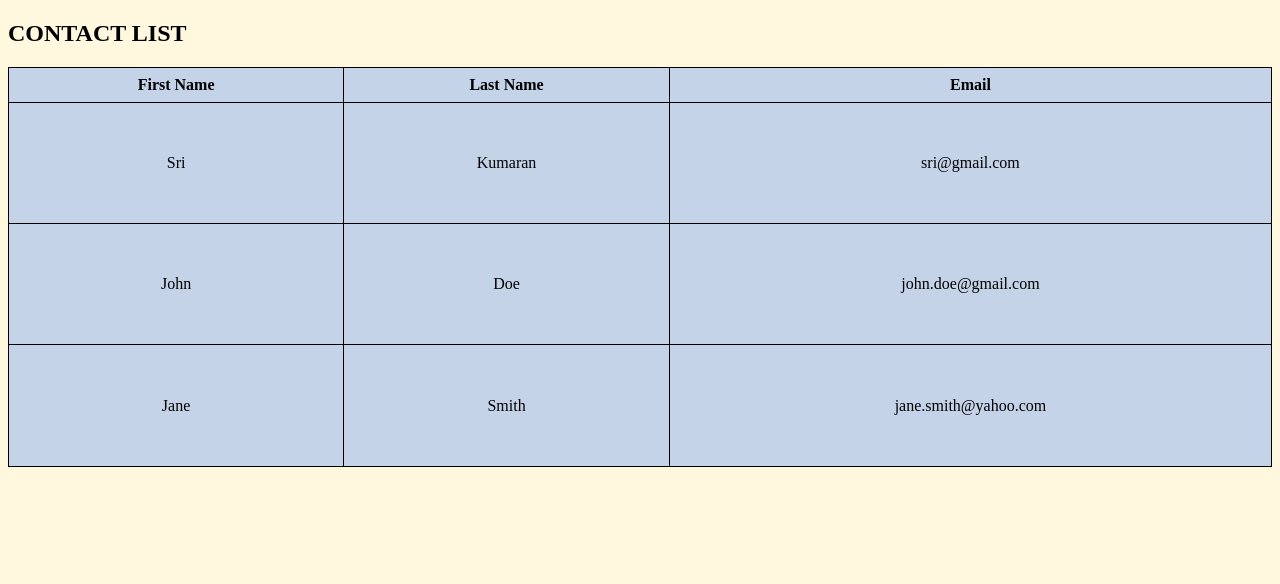
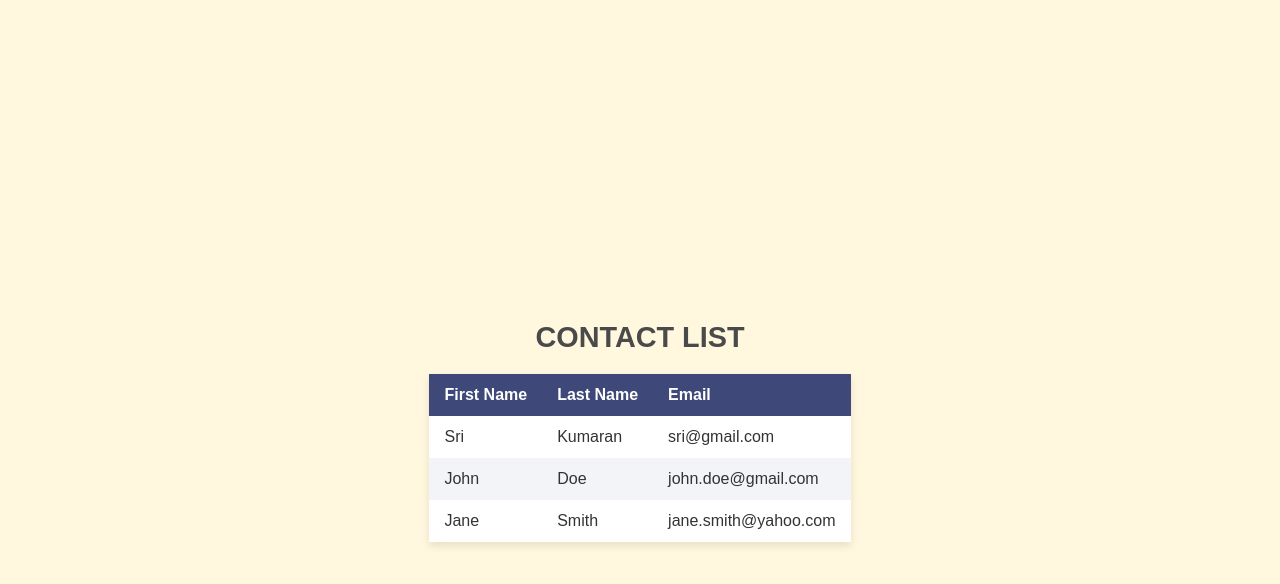
Before and after one commit to DharsiniBalakumaar/display-table, a plain HTML site: page index.html in a window 1280 px wide. Drawn offline with Linux system fonts and the light colour scheme.

Commit message:
Update index.html

```diff
--- a/index.html
+++ b/index.html
@@ -5,60 +5,96 @@
     <meta name="viewport" content="width=device-width, initial-scale=1.0">
     <title>Creating tables dynamically</title>
     <style>
-        #contact-table-container.box{
-            margin-top: auto;
-            margin-bottom: auto;
+        body {
+            font-family: Arial, sans-serif;
+            background-color: #FFF8DE;
+            display: flex;
+            flex-direction: column;
+            align-items: center;
+            justify-content: center;
+            height: 100vh;
+            margin: 0;
+            padding: 20px;
+            color: #333;
         }
-        body{
-            background-color: #FFF8DE;
+
+        h2 {
+            font-size: 1.8rem;
+            color: #4A4A4A;
+            margin-bottom: 20px;
+            text-align: center;
         }
+
+        #contact-table-container {
+            box-shadow: 0px 4px 8px rgba(0, 0, 0, 0.1);
+            overflow-x: auto;
+            max-width: 100%;
+        }
+
         table {
             width: 100%;
-            height: 50vh;
+            max-width: 600px;
             border-collapse: collapse;
+            margin: 0 auto;
+            background-color: #FFF;
         }
-        table, th, td {
-            border: 1px solid black;
-            background-color:#C5D3E8;
+
+        th, td {
+            padding: 12px 15px;
+            text-align: left;
+            font-size: 1rem;
+            color: #333;
         }
-        th, td {
-            padding: 8px;
-            text-align: center;
+
+        th {
+            background-color: #3E497A;
+            color: #FFF;
+            font-weight: bold;
         }
-        td:hover{
-            background-color:blanchedalmond;
+
+        tr:nth-child(even) {
+            background-color: #F2F4F8;
         }
-        th:hover{
-            background-color: beige;
+
+        tr:hover {
+            background-color: #E1EBF7;
+        }
+
+        td:hover {
+            background-color: #FFF0D5;
         }
     </style>
 </head>
 <body>
-   <h2>CONTACT LIST</h2>
-   <div id="contact-table-container"></div>
-   <script>
-        const contact=[
-            { firstName:'Sri', lastName:'Kumaran', email:'sri@gmail.com'},
+    <h2>CONTACT LIST</h2>
+    <div id="contact-table-container"></div>
+    <script>
+        const contact = [
+            { firstName: 'Sri', lastName: 'Kumaran', email: 'sri@gmail.com' },
             { firstName: 'John', lastName: 'Doe', email: 'john.doe@gmail.com' },
-            { firstName: 'Jane', lastName: 'Smith', email: 'jane.smith@yahoo.com'}
-        ]
-        function createTable()
-        {
+            { firstName: 'Jane', lastName: 'Smith', email: 'jane.smith@yahoo.com' }
+        ];
+
+        function createTable() {
             const tableContainer = document.getElementById("contact-table-container");
             const table = document.createElement("table");
             const thead = document.createElement("thead");
             const headerRow = document.createElement("tr");
-            const headers = ['First Name','Last Name','Email'];
-            headers.forEach(headerText=>{
+            const headers = ['First Name', 'Last Name', 'Email'];
+
+            headers.forEach(headerText => {
                 const th = document.createElement("th");
                 th.textContent = headerText;
                 headerRow.appendChild(th);
-            })
+            });
+
             thead.appendChild(headerRow);
             table.appendChild(thead);
+
             const tbody = document.createElement("tbody");
-            contact.forEach(contacts=>{
+            contact.forEach(contacts => {
                 const row = document.createElement("tr");
+
                 const firstCell = document.createElement("td");
                 firstCell.textContent = contacts.firstName;
                 row.appendChild(firstCell);
@@ -72,11 +108,13 @@
                 row.appendChild(emailCell);
 
                 tbody.appendChild(row);
-            })
+            });
+
             table.appendChild(tbody);
             tableContainer.appendChild(table);
         }
+
         createTable();
-   </script>
+    </script>
 </body>
 </html>
```
